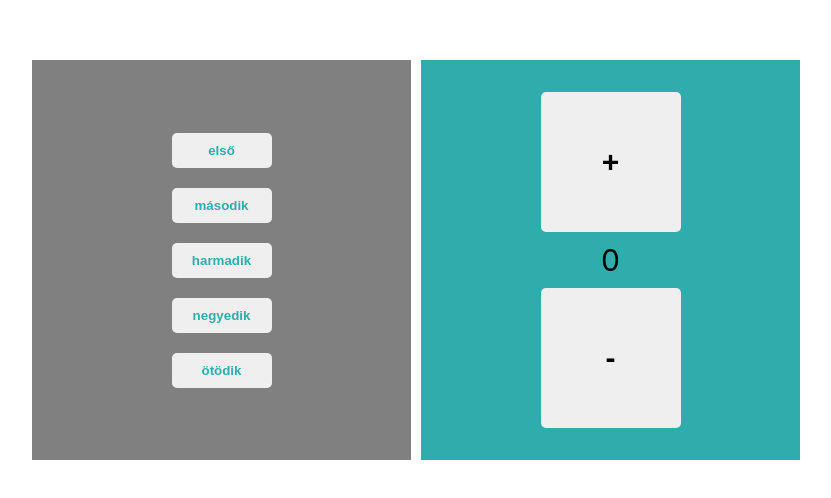
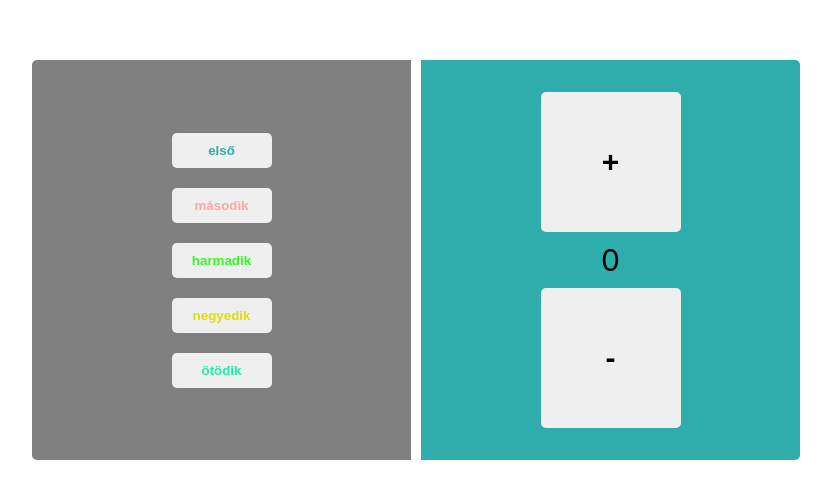
Before and after one commit to RekaKR/Fidget-components, a React (Create React App) app in the folder fidget-c/: page / in a window 1280 px wide. Shown: the part 140-638 px from the top of the page, without its empty margins (224-1055 px from the left). Built offline with nearby package versions, Linux system fonts and the light colour scheme.

Commit message:
Edit app.scss & BoxButton.jsx

```diff
--- a/fidget-c/src/components/boxButton.jsx
+++ b/fidget-c/src/components/boxButton.jsx
@@ -2,15 +2,19 @@ import React, { useState } from 'react';
 import '../style/app.css';
 
 function BoxButton() {
-  const [color, setButtonColor] = useState('#2fadad');
+  const [color, setButtonColor] = useState('#2fada1');
+  const [colorTwo, setButtonColorTwo] = useState('#faa8a1');
+  const [colorThree, setButtonColorThree] = useState('#2ffd1d');
+  const [colorFour, setButtonColorFour] = useState('#dddd11');
+  const [colorFive, setButtonColorFive] = useState('#1aedad');
 
   return (
     <div className="box-button">
       <button style={{ color }} onClick={() => { setButtonColor('#' + Math.random().toString(16).substr(-6)) }}>első</button>
-      <button style={{ color }} onClick={() => { setButtonColor('#' + Math.random().toString(16).substr(-6)) }}>második</button>
-      <button style={{ color }} onClick={() => { setButtonColor('#' + Math.random().toString(16).substr(-6)) }}>harmadik</button>
-      <button style={{ color }} onClick={() => { setButtonColor('#' + Math.random().toString(16).substr(-6)) }}>negyedik</button>
-      <button style={{ color }} onClick={() => { setButtonColor('#' + Math.random().toString(16).substr(-6)) }}>ötödik</button>
+      <button style={{ color: colorTwo }} onClick={() => { setButtonColorTwo('#' + Math.random().toString(16).substr(-6)) }}>második</button>
+      <button style={{ color: colorThree }} onClick={() => { setButtonColorThree('#' + Math.random().toString(16).substr(-6)) }}>harmadik</button>
+      <button style={{ color: colorFour }} onClick={() => { setButtonColorFour('#' + Math.random().toString(16).substr(-6)) }}>negyedik</button>
+      <button style={{ color: colorFive }} onClick={() => { setButtonColorFive('#' + Math.random().toString(16).substr(-6)) }}>ötödik</button>
     </div>
   );
 }
--- a/fidget-c/src/style/app.css
+++ b/fidget-c/src/style/app.css
@@ -23,11 +23,16 @@
   justify-content: center;
   align-items: center;
   background-color: gray;
+  border-radius: 5px 0px 0px 5px;
   grid-column: 1/span 1;
   grid-row: 1/span 1;
 }
 .app .box-button button {
   width: 100px;
+  transition: 0.8s ease-in-out;
+}
+.app .box-button button:hover {
+  transform: scale(1.5);
 }
 .app .box-counter {
   display: flex;
@@ -36,6 +41,7 @@
   align-items: center;
   background-color: #2fadad;
   font-size: 30px;
+  border-radius: 0px 5px 5px 0px;
   grid-column: 2/span 1;
   grid-row: 1/span 1;
 }
--- a/fidget-c/src/style/app.scss
+++ b/fidget-c/src/style/app.scss
@@ -23,11 +23,17 @@
   .box-button {
     @include flexCenterColumn();
     background-color: gray;
+    border-radius: 5px 0px 0px 5px;
     grid-column: 1 / span 1;
     grid-row: 1 / span 1;
 
     button {
       width: 100px;
+      transition: 0.8s ease-in-out;
+
+      &:hover {
+        transform: scale(1.5);
+      }
     }
   }
 
@@ -35,6 +41,7 @@
     @include flexCenterColumn();
     background-color: rgb(47, 173, 173);
     font-size: 30px;
+    border-radius: 0px 5px 5px 0px;
     grid-column: 2 / span 1;
     grid-row: 1 / span 1;
 
```
Also changed, not shown: 2 other files (tests, documents, lock files or other folders).
